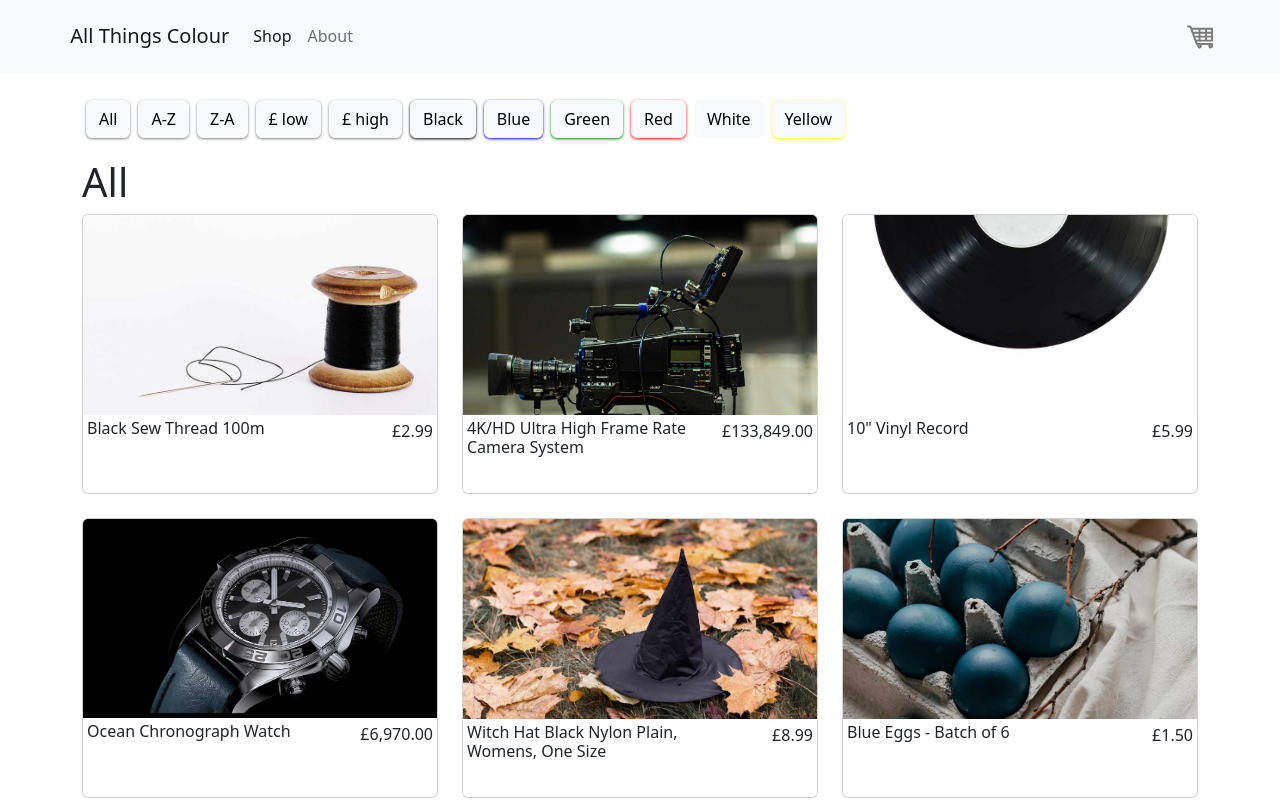
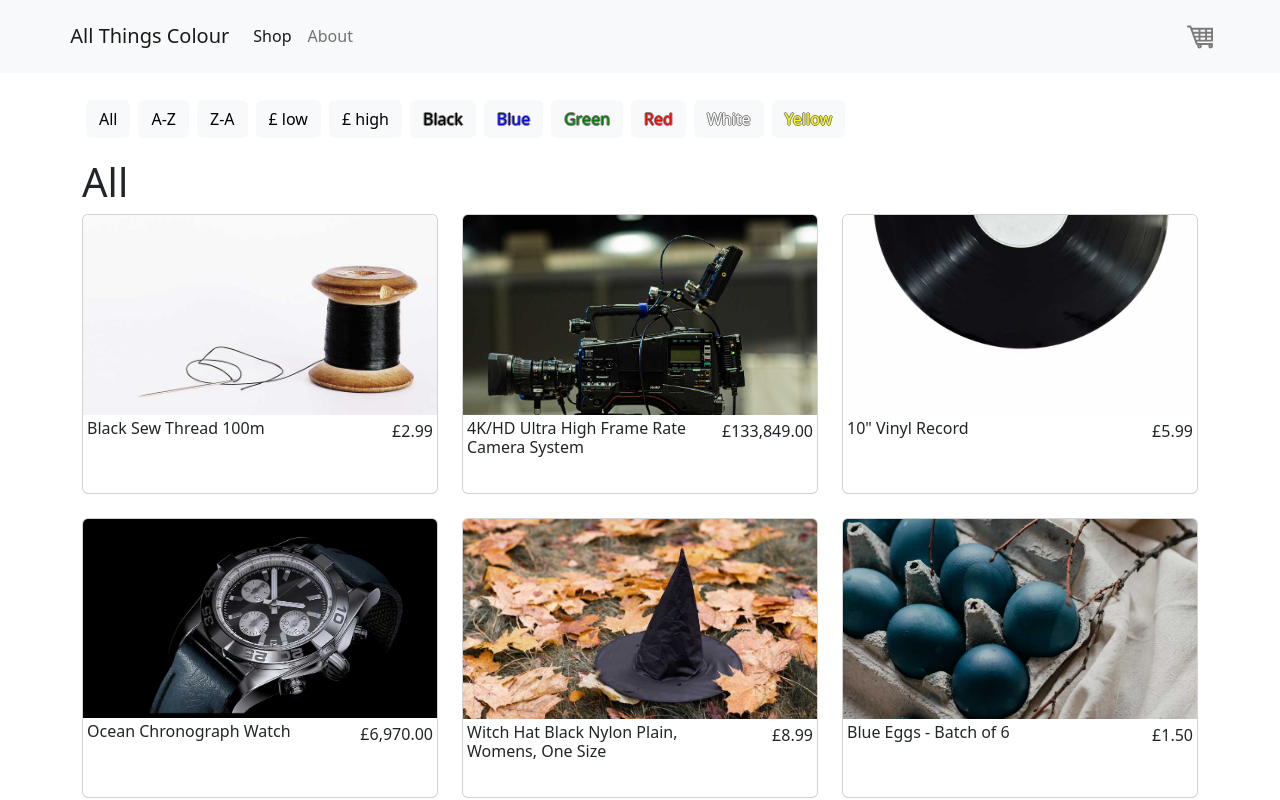
Before and after one commit to erickongdata/shopping_cart_react, a React (Create React App) app: page /shop in a window 1280 px wide. Shown: the top 800 px of the page. Built offline with nearby package versions, Linux system fonts and the light colour scheme.

Commit message:
Update Shop Sorting buttons and navbar tabindex

```diff
--- a/src/components/Navbar.jsx
+++ b/src/components/Navbar.jsx
@@ -38,12 +38,13 @@ function Navbar() {
           </div>
         </div>
       </nav>
-      <div className="col-2 py-3 d-flex bg-light justify-content-end">
+      <nav className="col-2 py-3 d-flex bg-light justify-content-end">
         <NavLink to="/cart">
           <button
             type="button"
             className="btn btn-light position-relative"
             data-testid="cart"
+            tabIndex="-1"
           >
             <img
               src="./icons/cart.svg"
@@ -57,7 +58,7 @@ function Navbar() {
             </span>
           </button>
         </NavLink>
-      </div>
+      </nav>
     </div>
   );
 }
--- a/src/components/ShopSortingButtons.jsx
+++ b/src/components/ShopSortingButtons.jsx
@@ -4,16 +4,14 @@ import { getCategories } from '../utilities/categoryFilter';
 
 function ShopSortingButtons() {
   const { data, setCategory, setSorting } = useContext(AppContext);
+  const categories = getCategories(data);
 
-  const categories = getCategories(data);
-  const btnStyle = { boxShadow: `0px 1px 3px grey ` };
   return (
     <>
       <button
         type="button"
         className="btn btn-light mx-1 my-1"
         onClick={() => setCategory('all')}
-        style={btnStyle}
       >
         All
       </button>
@@ -21,7 +19,6 @@ function ShopSortingButtons() {
         type="button"
         className="btn btn-light mx-1 my-1"
         onClick={() => setSorting({ alpha: 'az', price: '' })}
-        style={btnStyle}
       >
         A-Z
       </button>
@@ -29,7 +26,6 @@ function ShopSortingButtons() {
         type="button"
         className="btn btn-light mx-1 my-1"
         onClick={() => setSorting({ alpha: 'za', price: '' })}
-        style={btnStyle}
       >
         Z-A
       </button>
@@ -37,7 +33,6 @@ function ShopSortingButtons() {
         type="button"
         className="btn btn-light mx-1 my-1"
         onClick={() => setSorting({ alpha: '', price: 'lh' })}
-        style={btnStyle}
       >
         £ low
       </button>
@@ -45,7 +40,6 @@ function ShopSortingButtons() {
         type="button"
         className="btn btn-light mx-1 my-1"
         onClick={() => setSorting({ alpha: '', price: 'hl' })}
-        style={btnStyle}
       >
         £ high
       </button>
@@ -55,7 +49,10 @@ function ShopSortingButtons() {
           key={`cat-${cat}`}
           className="btn btn-light mx-1 my-1 text-capitalize"
           onClick={() => setCategory(cat)}
-          style={{ ...btnStyle, boxShadow: `0px 1px 3px ${cat} ` }}
+          style={{
+            color: `${cat}`,
+            textShadow: ' -1px 0 grey, 0 1px grey, 1px 0 grey, 0 -1px grey',
+          }}
         >
           {cat}
         </button>
```
